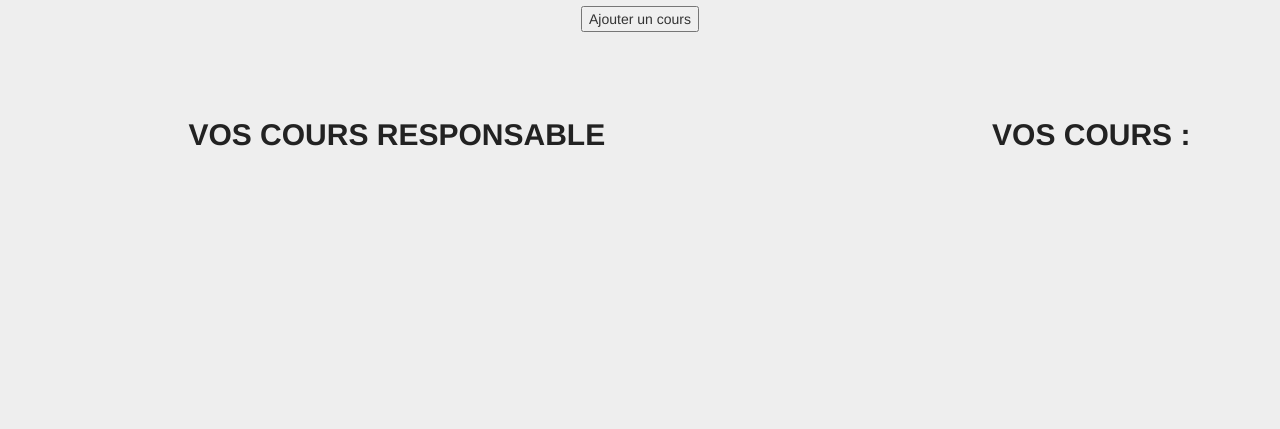
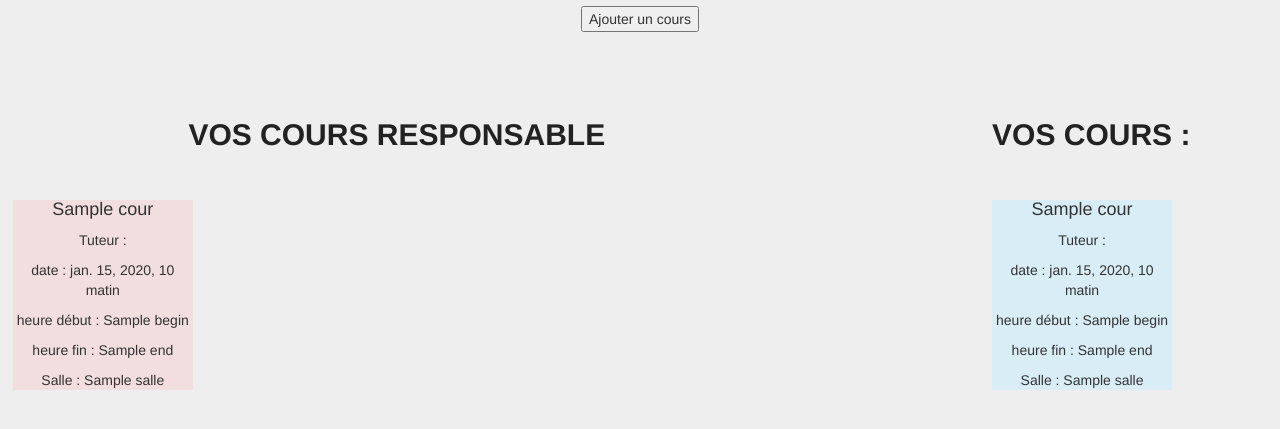
Before and after one commit to scrat2/Tutor, a Django app: template templates/home.html in a window 1280 px wide. Shown: the part 238-667 px from the top of the page. Run offline with Django 3.2, Linux system fonts and the light colour scheme; tables that the repository leaves empty hold one stand-in row (values such as "Sample post"); the template is opened without the code that fills it: values that come from a table or form of the project are taken from there, most other values are stand-ins (such as "Sample title", 1, 10 or a date in 2020); some libraries are stand-ins or nearby versions.

Commit message:
display your lesson on home page

```diff
--- a/templates/home.html
+++ b/templates/home.html
@@ -5,11 +5,6 @@
     <link rel="stylesheet" type="text/css" href="{% static 'css/main.css' %}">
     <link rel="stylesheet" type="text/css" href="{% static 'css/home.css' %}">
     <link rel="stylesheet" type="text/css" href="{% static 'css/menu.css' %}">
-    <link rel="stylesheet" href="https://cdnjs.cloudflare.com/ajax/libs/fullcalendar/3.4.0/fullcalendar.css"/>
-    <script src="https://cdnjs.cloudflare.com/ajax/libs/moment.js/2.18.1/moment.min.js"></script>
-    <script src="https://cdnjs.cloudflare.com/ajax/libs/fullcalendar/3.4.0/fullcalendar.min.js"></script>
-    <script src="https://unpkg.com/tooltip.js/dist/umd/tooltip.min.js"></script>
-    <script src="https://unpkg.com/popper.js/dist/umd/popper.min.js"></script>
 {% endblock %}
 {% block menu %}
     <a href="/search">Recherche</a>
@@ -25,9 +20,33 @@
     <div class="contenant">
         <div class="droite">
             <h2>Vos cours :</h2>
+            {% for cour in follow_lesson %}
+                <div class="card bg-info" style="width: 18rem;">
+                    <div class="card-body">
+                        <h4 class="card-title">{{ cour.nom }}</h4>
+                        <p class="card-text">Tuteur : </p>
+                        <p class="card-text">date : {{ cour.date }}</p>
+                        <p class="card-text">heure début : {{ cour.begin }}</p>
+                        <p class="card-text">heure fin : {{ cour.end }}</p>
+                        <p class="card-text">Salle : {{ cour.salle }}</p>
+                    </div>
+                </div>
+            {% endfor %}
         </div>
         <div class="gauche">
             <h2>Vos cours responsable</h2>
+            {% for cour in teacher_lesson %}
+                <div class="card bg-danger" style="width: 18rem;">
+                    <div class="card-body">
+                        <h4 class="card-title">{{ cour.nom }}</h4>
+                        <p class="card-text">Tuteur : </p>
+                        <p class="card-text">date : {{ cour.date }}</p>
+                        <p class="card-text">heure début : {{ cour.begin }}</p>
+                        <p class="card-text">heure fin : {{ cour.end }}</p>
+                        <p class="card-text">Salle : {{ cour.salle }}</p>
+                    </div>
+                </div>
+            {% endfor %}
         </div>
     </div>
     <!-- The Modal -->
--- a/templates/profil.html
+++ b/templates/profil.html
@@ -6,8 +6,6 @@
 		<!-- Include CSS	-->
         <link rel="stylesheet" type="text/css" href="{% static 'css/profil.css'%}">
 		<link rel="stylesheet" type="text/css" href="{% static 'css/menu.css' %}">
-		<!-- Include JS	-->
-		<script src="jquery-3.5.1.min.js"></script>
 {% endblock %}
 {% block menu %}
         <a href="/search">Recherche</a>
```
Also changed, not shown: lesson/views.py (+23 -4 lines).
